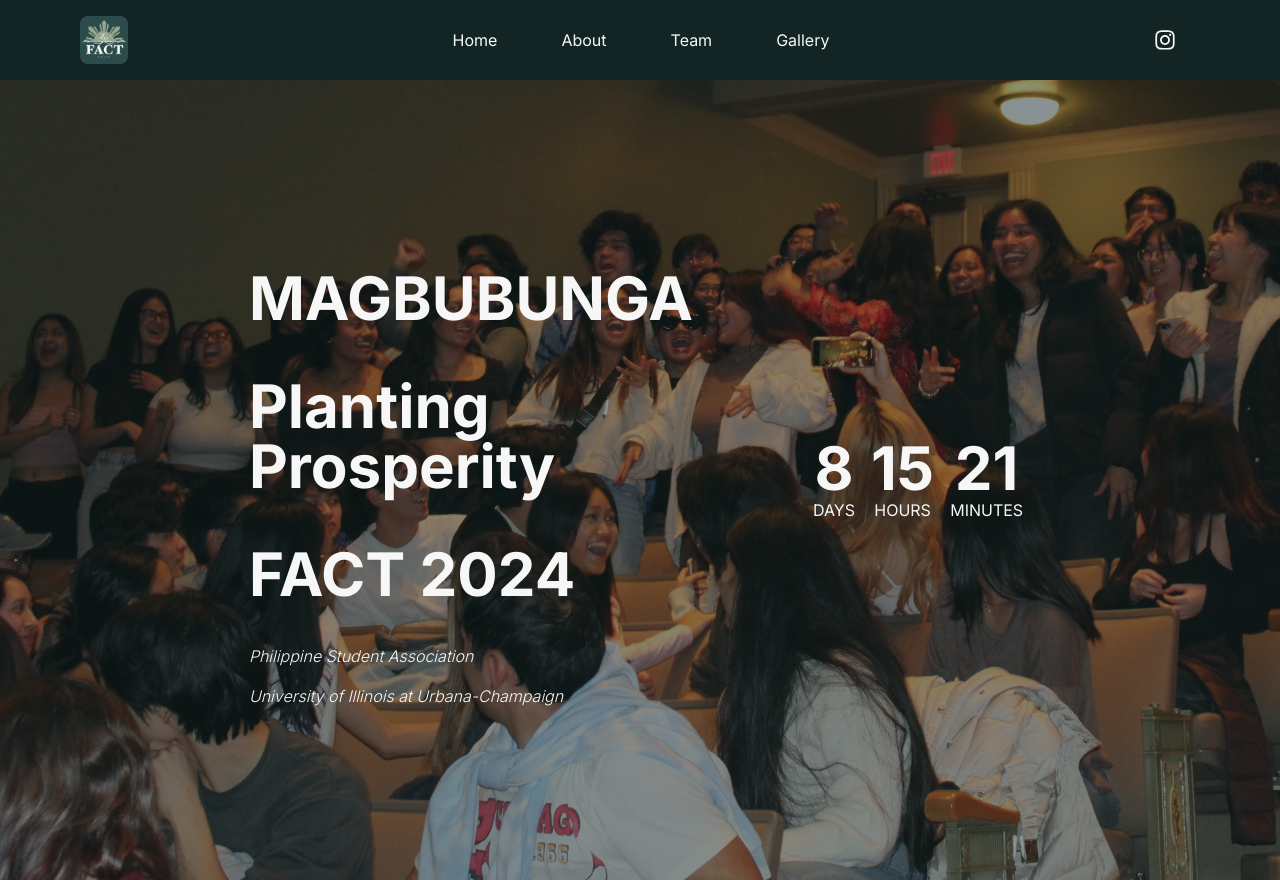
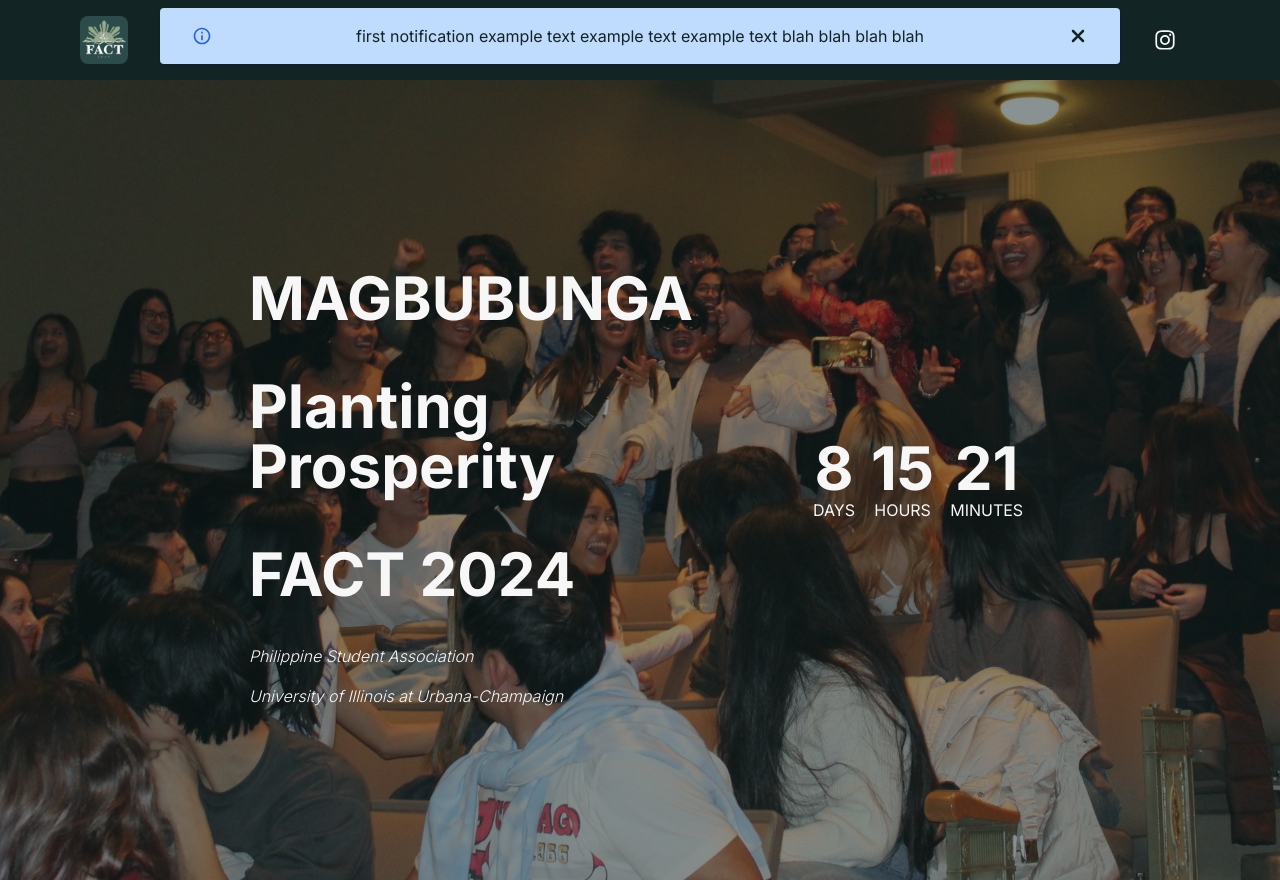
Before and after one commit to filipinx-americans-coming-together/fact-website-frontend, a Next.js app: page / in a window 1280 px wide. Built offline with nearby package versions, Linux system fonts and the light colour scheme.

Commit message:
set up manually closing multiple notifications

```diff
--- a/src/app/page.tsx
+++ b/src/app/page.tsx
@@ -1,7 +1,8 @@
 import BackgroundImage from "@/components/formatting/BackgroundImage";
 import CountdownTimer from "@/components/CountdownTimer";
-import LinkButton from "@/components/ui/LinkButton";
 import Navbar from "@/components/navigation/Navbar";
+import Notification from "@/components/ui/Notification";
+import NotificationsManager from "@/components/ui/NotificationManager";
 
 const BACKGROUND_URL = "/welcome-ceremony.jpg";
 const BACKGROUND_ALT = "FACT 2023 Welcome Ceremony";
@@ -9,7 +10,14 @@ const BACKGROUND_ALT = "FACT 2023 Welcome Ceremony";
 export default function Home() {
     return (
         <>
+            <NotificationsManager
+                notifications={[
+                    "first notification example text example text example text blah blah blah blah",
+                    "another notification something text something text something text yes more there is more than one yes notification",
+                ]}
+            />
             <Navbar />
+
             <BackgroundImage imageURL={BACKGROUND_URL}>
                 <div className="max-w-lg flex justify-center text-center flex-col-reverse md:flex-row md:text-left">
                     <div className="flex flex-col justify-start">
--- /dev/null
+++ b/src/components/ui/Notification.tsx
@@ -0,0 +1,34 @@
+"use client";
+
+import { FaXmark } from "react-icons/fa6";
+import { MdInfoOutline } from "react-icons/md";
+
+export default function Notification({
+    text,
+    setClose,
+}: {
+    text: string;
+    setClose(): void;
+}) {
+    return (
+        <div className="absolute z-50 w-full top-2">
+            <div className="w-11/12 md:w-9/12 py-4 px-8 flex justify-between items-center gap-4 bg-blue-200 rounded text-background-primary shadow mx-auto">
+                <div className="w-fit text-xl text-blue-600">
+                    <MdInfoOutline />
+                </div>
+
+                {text}
+                <button
+                    type="button"
+                    className="w-fit text-xl hover:text-slate-600"
+                    onClick={(event) => {
+                        event.preventDefault();
+                        setClose();
+                    }}
+                >
+                    <FaXmark />
+                </button>
+            </div>
+        </div>
+    );
+}
--- /dev/null
+++ b/src/components/ui/NotificationManager.tsx
@@ -0,0 +1,31 @@
+"use client";
+
+import Notification from "./Notification";
+import { useState } from "react";
+
+export default function NotificationsManager({
+    notifications,
+}: {
+    notifications: string[];
+}) {
+    const [currNotif, setCurrNotif] = useState(0);
+
+    function handleCloseNotif() {
+        setCurrNotif(currNotif + 1);
+    }
+
+    if (notifications.length < 1) {
+        return <></>;
+    }
+
+    return (
+        <>
+            {currNotif < notifications.length && (
+                <Notification
+                    text={notifications[currNotif]}
+                    setClose={handleCloseNotif}
+                />
+            )}
+        </>
+    );
+}
```
